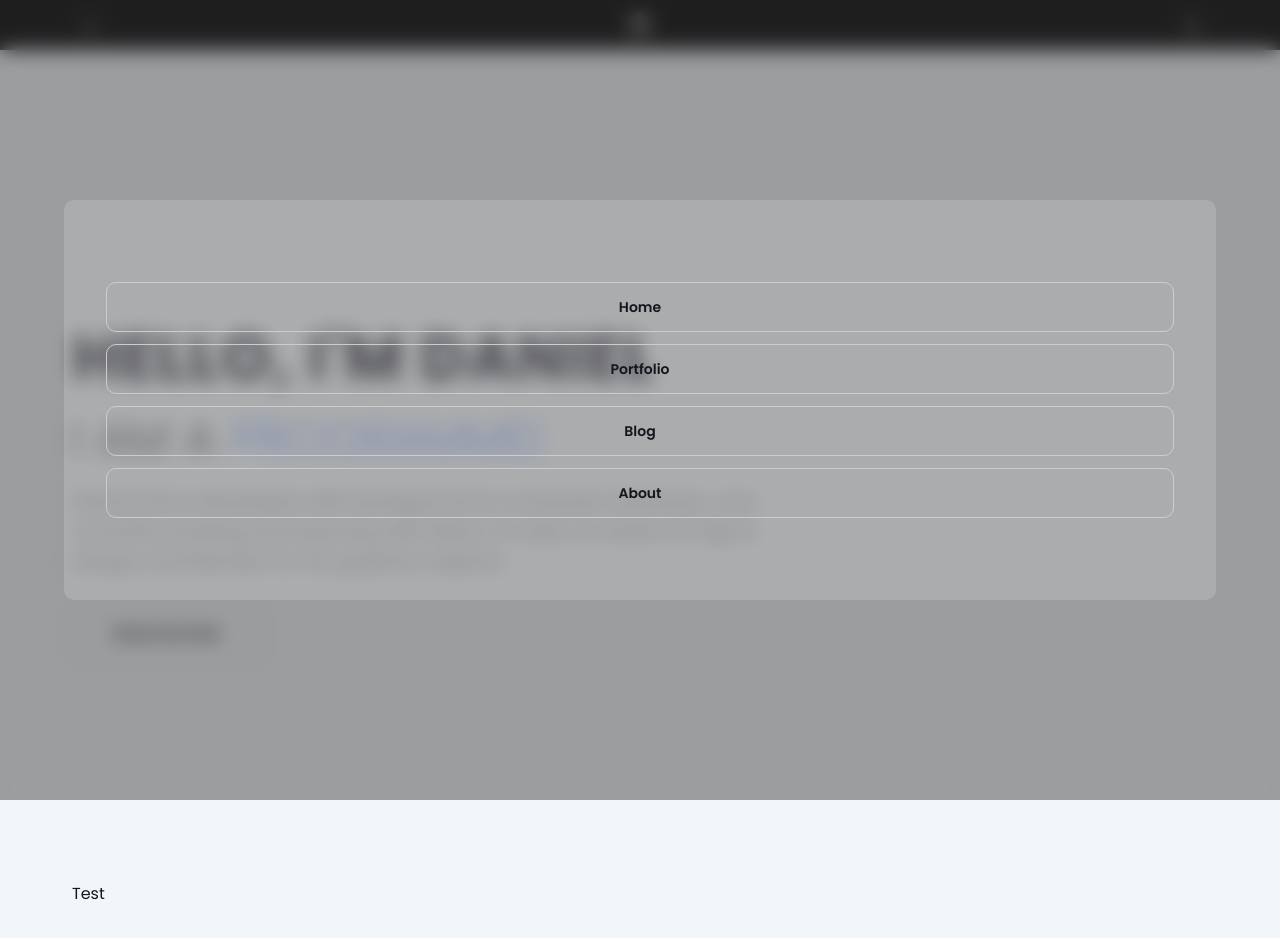
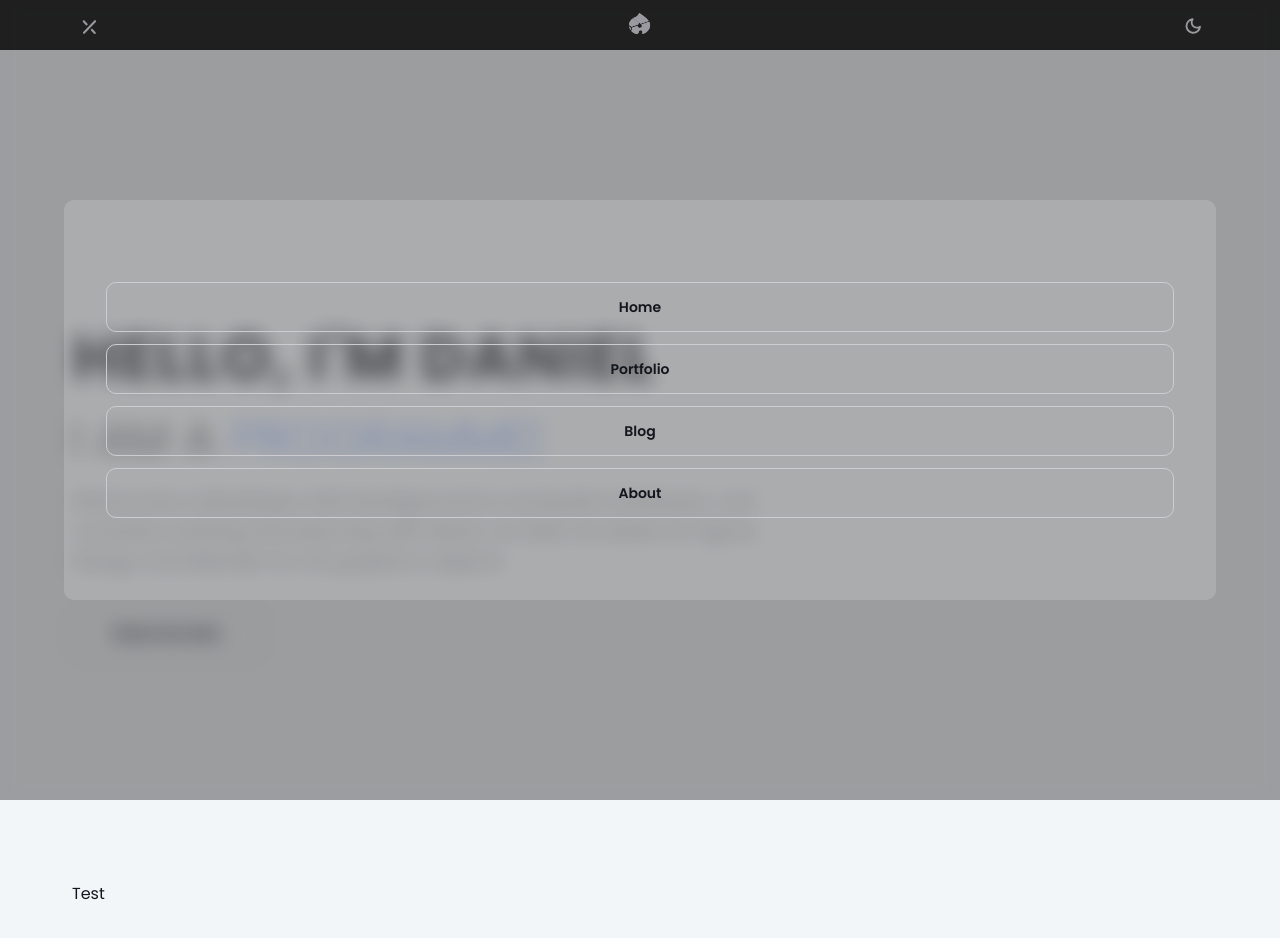
Before and after one commit to adazol123/mobile-first-approach-chakra, a Next.js app: page / in a window 1280 px wide. Both pictures are taken after a click on the button 88 px from the left and 25 px from the top of the page. Shown: the top 938 px of the page. Built offline with nearby package versions, Linux system fonts and the light colour scheme.

Commit message:
ease added

```diff
--- a/components/Modal/ModalNav.js
+++ b/components/Modal/ModalNav.js
@@ -17,12 +17,11 @@
                     width='100vw'
                     background='blackAlpha.500'
                     className='modal-backdrop'
-                    zIndex='1000'
                     overflow='hidden'
                     backdropFilter=' saturate(100%) blur(10px)'
                     initial={{ opacity: 0,  }}
-                    animate={{ opacity: 1, transition: { duration: 0.8 } }}
-                    exit={{ opacity: 0, transition: { delay: 0.4 }}}
+                    animate={{ opacity: 1, transition: { duration: 0.4, ease: "easeInOut" } }}
+                    exit={{ opacity: 0, transition: { delay: 0.6 }}}
                     onClick={() => setOpen(false)}
                 />
                     <Box
@@ -36,11 +35,10 @@
                         background='whiteAlpha.300'
                         padding='2px'
                         className='modal-content-wrapper'
-                        zIndex='1001'
 
                         initial={{ scale: 1, x: 500,  }}
-                        animate={{ scale: 1, x: 0, transition: { duration: 0.8 } }}
-                        exit={{ x: 500, transition: { duration: 0.8 } }}
+                        animate={{ scale: 1, x: 0, transition: { duration: 0.4, ease: "easeInOut" } }}
+                        exit={{ x: 500, transition: { duration: 0.4 } }}
                     >
                     <Flex
                         as={motion.div}
```
